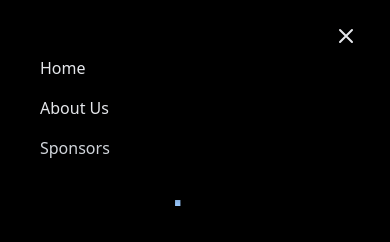
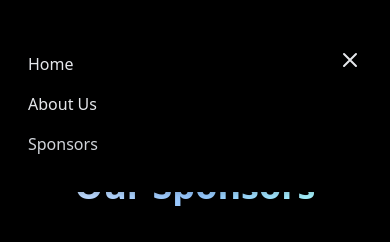
Before and after one commit to Abhijit004/Instruo2k24, a React (Vite) app: page /sponsor in a window 390 px wide. Both pictures are taken after a click on the button 346 px from the left and 36 px from the top of the page. Shown: the top 242 px of the page. Built offline with nearby package versions, Linux system fonts and the light colour scheme.

Commit message:
[UPDATE]: Updated Navbar

```diff
--- a/src/Pages/AboutUs.jsx
+++ b/src/Pages/AboutUs.jsx
@@ -4,7 +4,7 @@ import Footer from "../components/footer";
 const AboutUs = () => {
   return (
     <>
-      <div className="flex justify-center items-center bg-black h-screen w-full">
+      <div className="flex justify-center items-center bg-black min-h-screen w-full py-20">
         <WavyBackgroundDemo />
       </div>
       <Footer />
--- a/src/Pages/Sponsor.jsx
+++ b/src/Pages/Sponsor.jsx
@@ -66,7 +66,7 @@ const Sponsor = () => {
 
   return (
     <>
-      <div className="flex flex-col justify-center items-center text-white bg-black min-h-screen py-16">
+      <div className="relative flex flex-col justify-center items-center text-white bg-black min-h-screen py-32">
         <h1 className="text-4xl font-bold mb-8 bg-gradient-to-r from-blue-200 via-blue-300 to-cyan-200 text-transparent bg-clip-text">
           Our Sponsors
         </h1>
--- a/src/components/Navbar.jsx
+++ b/src/components/Navbar.jsx
@@ -28,7 +28,7 @@ const Navbar = () => {
   }, [isOpen]);
 
   return (
-    <nav className="fixed top-0 left-0 right-0 mx-auto pt-4 pb-4 px-6 md:p-10 bg-black text-gray-200 shadow-md z-50 md:top-10 md:rounded-lg md:max-w-3xl">
+    <nav className="fixed right-0 left-0 top-0 md:top-3 md:left-7 md:right-7 md:p-8 bg-black text-gray-200 shadow-md z-50  md:rounded-lg ">
       <div className="flex justify-center items-center relative">
         <ul className="hidden md:flex md:flex-row md:gap-4 md:items-center text-sm md:text-lg font-sans">
           {navItems.map(({ item, key, route }) => (
@@ -52,13 +52,13 @@ const Navbar = () => {
           ))}
         </ul>
         <motion.div
-          className="md:hidden absolute right-0"
+          className="md:hidden absolute right-5 top-10 bg-black rounded-md"
           whileHover={{ scale: 1.1 }}
           whileTap={{ scale: 0.9 }}
         >
           <button
             onClick={toggleMenu}
-            className="text-gray-200 focus:outline-none p-2 mt-10"
+            className="text-gray-200 focus:outline-none p-2 "
           >
             <svg
               className="h-6 w-6"
@@ -91,8 +91,8 @@ const Navbar = () => {
             initial={{ opacity: 0, y: -20 }}
             animate={{ opacity: 1, y: 0 }}
             exit={{ opacity: 0, y: -20 }}
-            transition={{ duration: 0.3 }}
-            className="md:hidden flex flex-col mt-4 bg-black p-4 rounded-b-lg"
+            transition={{ duration: 0.4 }}
+            className="md:hidden flex flex-col w-full mt-4 bg-black p-7 rounded-b-lg"
           >
             {navItems.map(({ item, key, route }) => (
               <motion.li
--- a/src/components/ui/navbar.jsx
+++ b/src/components/ui/navbar.jsx
@@ -8,10 +8,7 @@ import {
 } from "framer-motion";
 import { cn } from "../../lib/utils";
 
-export const FloatingNav = ({
-  navItems,
-  className
-}) => {
+export const FloatingNav = ({ navItems, className }) => {
   const { scrollYProgress } = useScroll();
 
   const [visible, setVisible] = useState(false);
@@ -34,7 +31,7 @@ export const FloatingNav = ({
   });
 
   return (
-    (<AnimatePresence mode="wait">
+    <AnimatePresence mode="wait">
       <motion.div
         initial={{
           opacity: 1,
@@ -48,27 +45,27 @@ export const FloatingNav = ({
           duration: 0.2,
         }}
         className={cn(
-          "flex max-w-fit  fixed top-10 inset-x-0 mx-auto border border-transparent dark:border-white/[0.2] rounded-full dark:bg-black bg-white shadow-[0px_2px_3px_-1px_rgba(0,0,0,0.1),0px_1px_0px_0px_rgba(25,28,33,0.02),0px_0px_0px_1px_rgba(25,28,33,0.08)] z-[5000] pr-2 pl-8 py-2  items-center justify-center space-x-4",
+          "flex max-w-fit   top-10 inset-x-0 mx-auto border border-transparent dark:border-white/[0.2] rounded-full dark:bg-black bg-white shadow-[0px_2px_3px_-1px_rgba(0,0,0,0.1),0px_1px_0px_0px_rgba(25,28,33,0.02),0px_0px_0px_1px_rgba(25,28,33,0.08)] z-[5000] pr-2 pl-8 py-2  items-center justify-center space-x-4",
           className
-        )}>
+        )}
+      >
         {navItems.map((navItem, idx) => (
           <Link
             key={`link=${idx}`}
             href={navItem.link}
             className={cn(
               "relative dark:text-neutral-50 items-center flex space-x-1 text-neutral-600 dark:hover:text-neutral-300 hover:text-neutral-500"
-            )}>
+            )}
+          >
             <span className="block sm:hidden">{navItem.icon}</span>
             <span className="hidden sm:block text-sm">{navItem.name}</span>
           </Link>
         ))}
-        <button
-          className="border text-sm font-medium relative border-neutral-200 dark:border-white/[0.2] text-black dark:text-white px-4 py-2 rounded-full">
+        <button className="border text-sm font-medium relative border-neutral-200 dark:border-white/[0.2] text-black dark:text-white px-4 py-2 rounded-full">
           <span>Login</span>
-          <span
-            className="absolute inset-x-0 w-1/2 mx-auto -bottom-px bg-gradient-to-r from-transparent via-blue-500 to-transparent  h-px" />
+          <span className="absolute inset-x-0 w-1/2 mx-auto -bottom-px bg-gradient-to-r from-transparent via-blue-500 to-transparent  h-px" />
         </button>
       </motion.div>
-    </AnimatePresence>)
+    </AnimatePresence>
   );
 };
--- a/src/components/wavebg.jsx
+++ b/src/components/wavebg.jsx
@@ -4,7 +4,7 @@ import { motion } from "framer-motion";
 
 export function WavyBackgroundDemo() {
   return (
-    <div className="flex justify-center items-center h-screen bg-gradient-to-br from-indigo-900 to-purple-900">
+    <div className="flex justify-center items-center h-screen ">
       <WavyBackground className="max-w-5xl mx-auto text-center px-6">
         <motion.h1
           initial={{ opacity: 0, y: -20 }}
```
Also changed, not shown: 1 other file (tests, documents, lock files or other folders).
